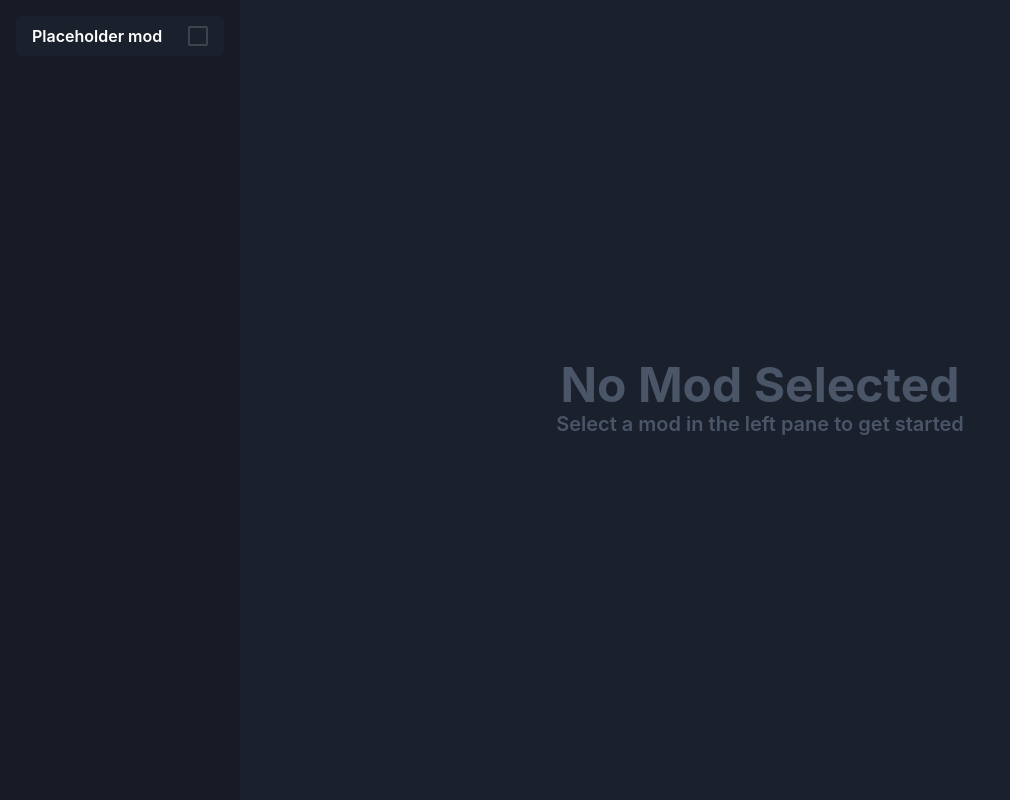
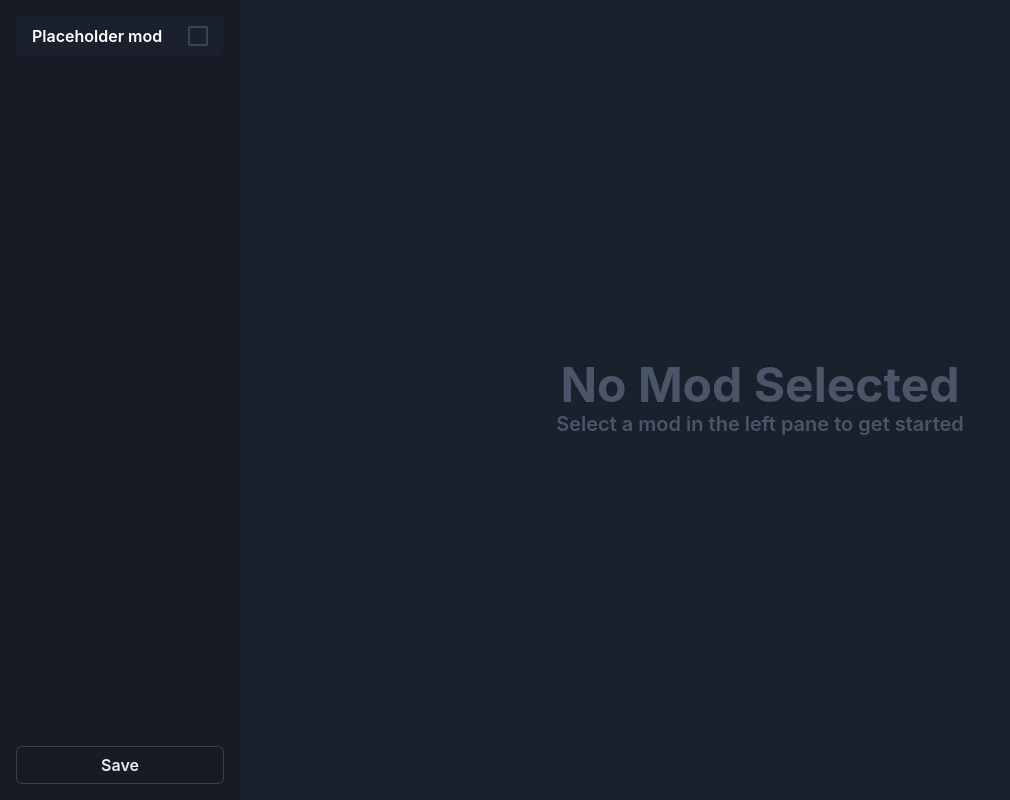
Before and after one commit to franomai/cornercutter, a React (Vite) app in the folder frontend/: page / in a window 1280 px wide. Shown: the whole page, without its empty margins (0-1010 px from the left). Built offline with nearby package versions, Linux system fonts and the light colour scheme.

Commit message:
#11 Add save mod button

```diff
--- a/frontend/src/components/mods/ModList.tsx
+++ b/frontend/src/components/mods/ModList.tsx
@@ -1,4 +1,6 @@
-import { Stack } from '@chakra-ui/react';
+import { Button, Stack } from '@chakra-ui/react';
+import { invoke } from '@tauri-apps/api/tauri';
+import { useCallback } from 'react';
 import { useSelector } from 'react-redux';
 import { getAllMods, getEnabledMod, getSelectedMod } from '../../redux/slices/mod';
 import ModOverview from './ModOverview';
@@ -8,8 +10,21 @@ const ModList = () => {
     const enabledMod = useSelector(getEnabledMod);
     const selectedMod = useSelector(getSelectedMod);
 
+    const handleSave = useCallback(() => {
+        invoke('save_mod', { mod: selectedMod }).catch(console.error);
+    }, [selectedMod]);
+
     return (
-        <Stack maxW="240px" minW="240px" p={4} gap={2} h="full" background="blackAlpha.300" overflow="hidden">
+        <Stack
+            maxW="240px"
+            minW="240px"
+            p={4}
+            h="full"
+            background="blackAlpha.300"
+            overflow="hidden"
+            justifyContent="space-between"
+        >
+            <Stack gap={2} h="full">
                 {mods.map((mod) => (
                     <ModOverview
                         key={mod.id}
@@ -19,6 +34,10 @@ const ModList = () => {
                     />
                 ))}
             </Stack>
+            <Button variant="outline" w="full" onClick={handleSave}>
+                Save
+            </Button>
+        </Stack>
     );
 };
 
```
Also changed, not shown: frontend/src/App.tsx (+6 -7 lines). Lines whose indentation alone changed are shown as unchanged.
